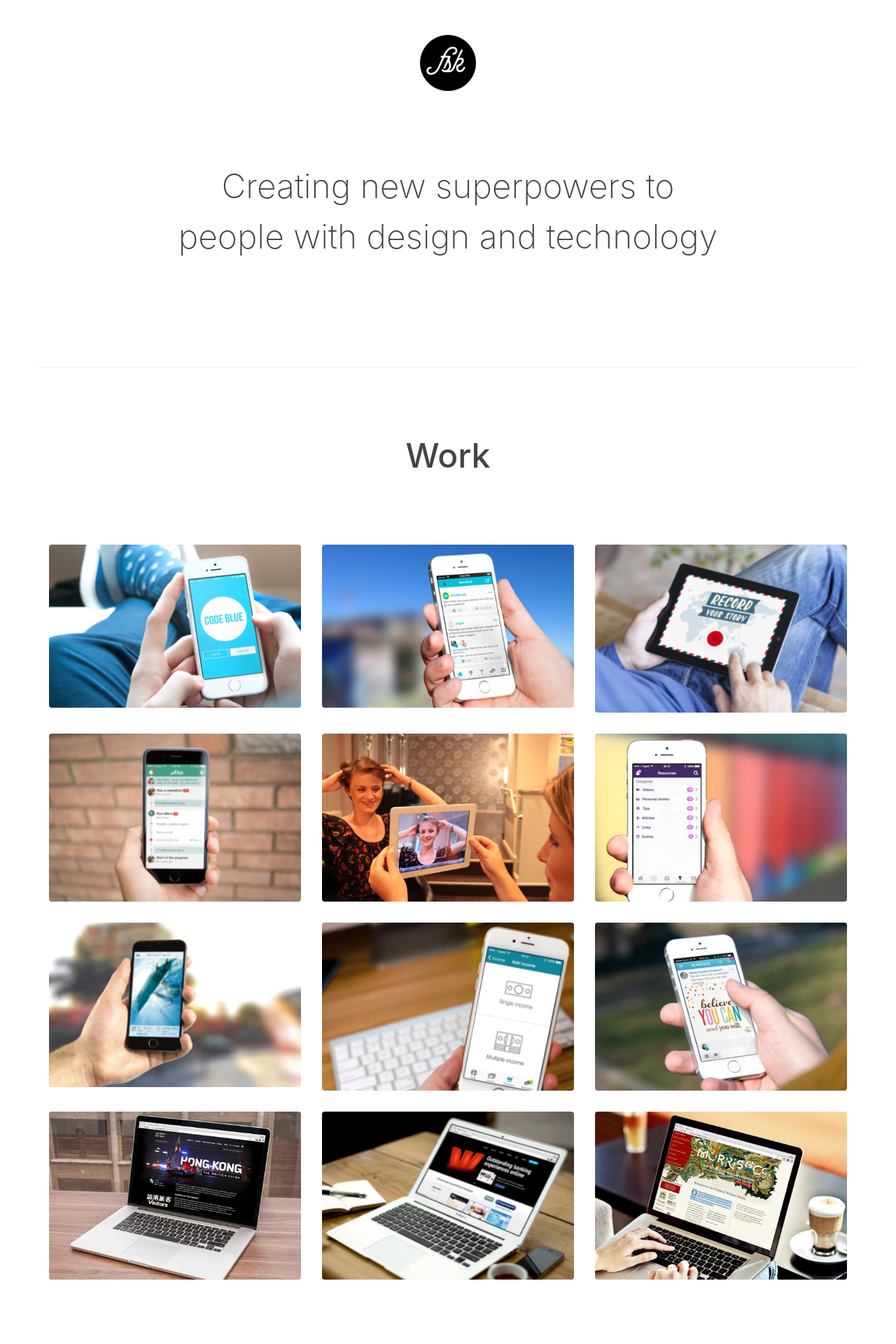
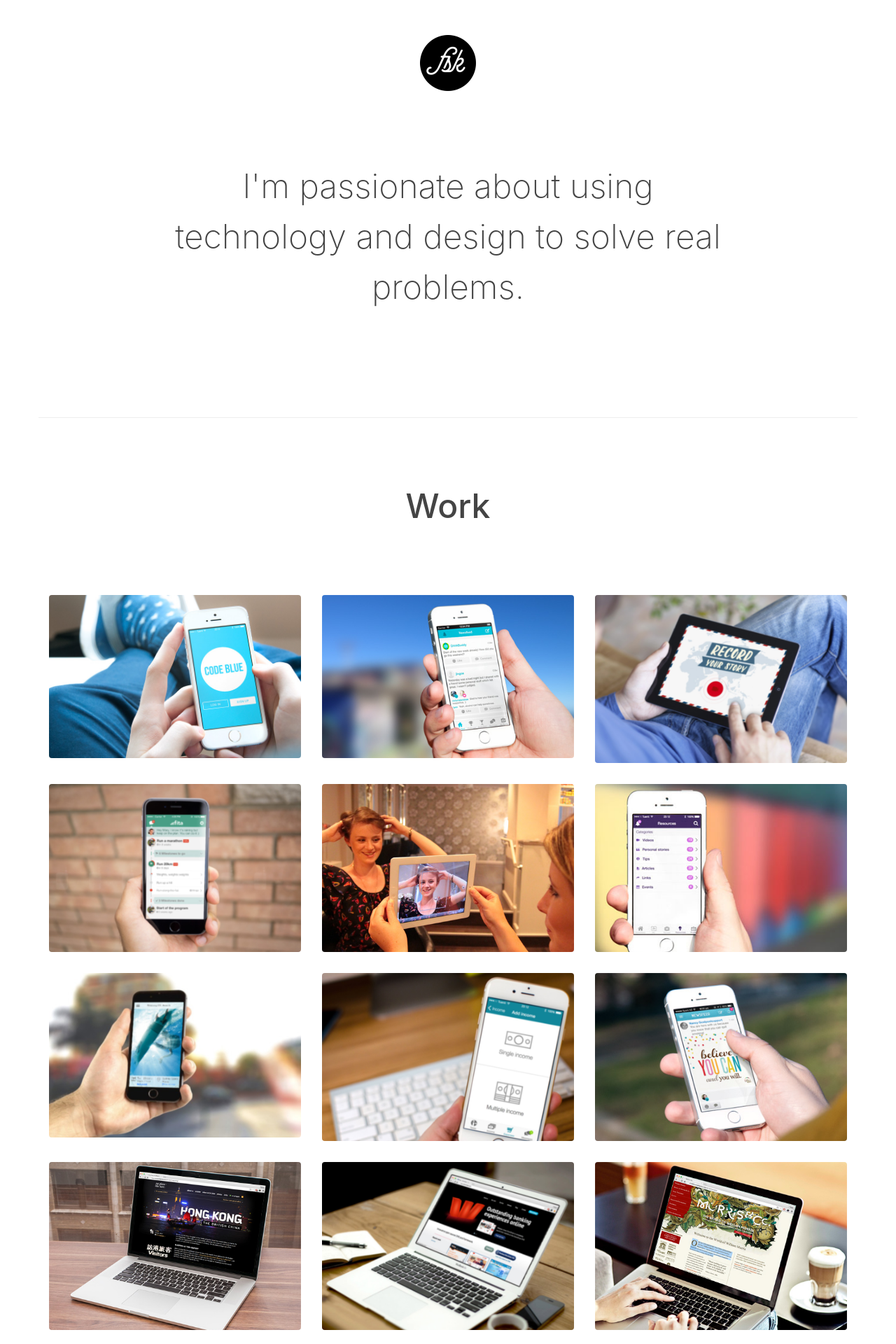
Before and after one commit to felipeskroski-zz/felipeskroski.github.io, a Jekyll site: the page built from index.html, in a window 1280 px wide. Shown: the top 1920 px of the page at 70% size. Built offline with Jekyll 4.4.1, drawn with Linux system fonts in a browser that asks for light colours; nearby versions of some CDN libraries.

Commit message:
content updates

```diff
--- a/index.html
+++ b/index.html
@@ -8,7 +8,7 @@ layout: default
       <div class="row home">
         <div class="col-md-12">
           <a class="site-title text-hide" href="#">{{ site.title }}</a>
-          <h1>Creating new superpowers to people with design and technology</h1>
+          <h1>I'm passionate about using technology and design to solve real problems.</h1>
         </div>
       </div>
     </div>
```
Also changed, not shown: about.md (+1 -1 lines).
